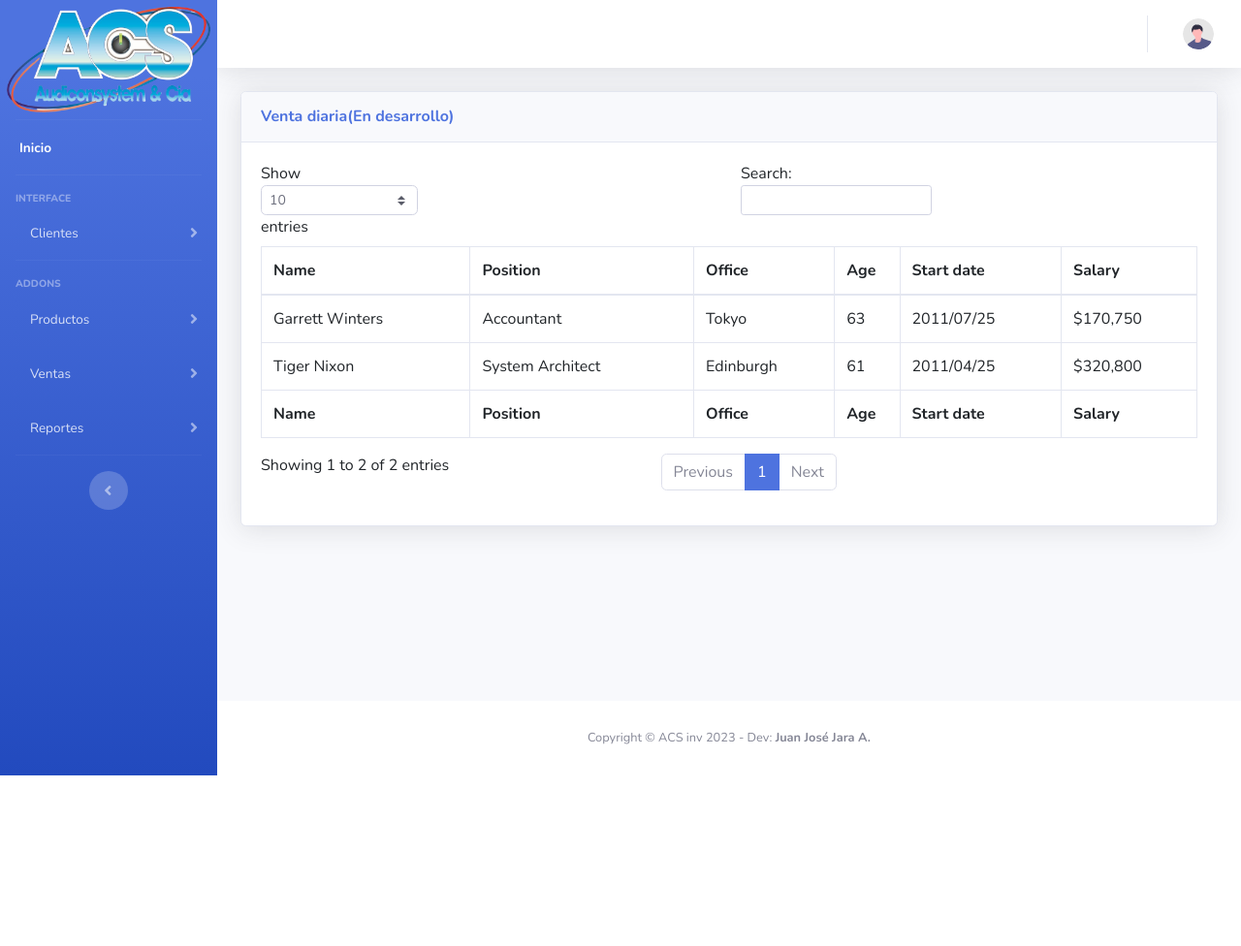
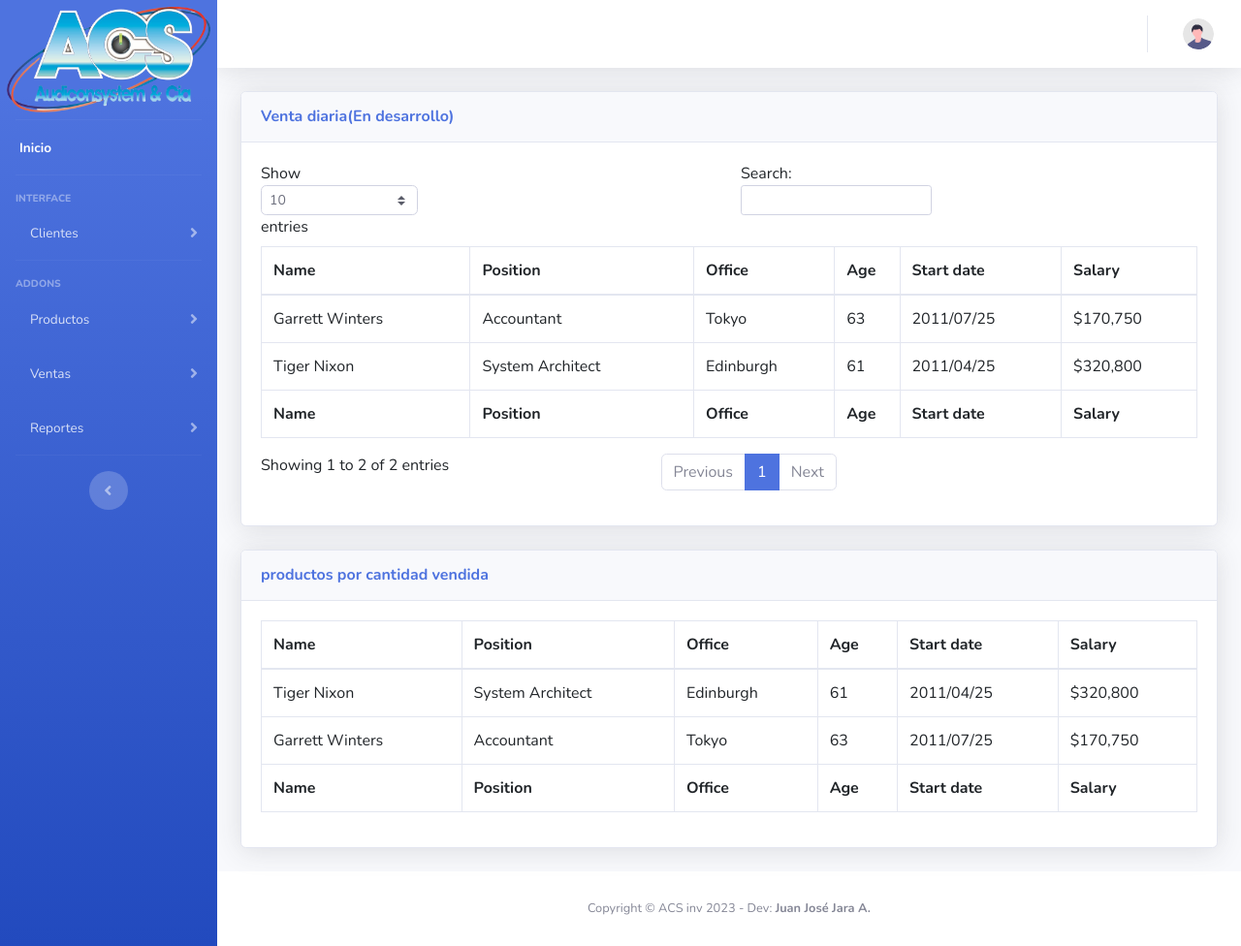
Before and after one commit to juanj72/ACS-V2, a Django app: page /productos/reporte_detalle/ in a window 1280 px wide. Shown: the whole page at 97% size. Before the commit the page ends 800 px from the top, so only its background shows below. Run offline with Django 4.2, Linux system fonts and the light colour scheme; some libraries are stand-ins or nearby versions.

Commit message:
agregacion cambios finales

```diff
--- a/producto/views.py
+++ b/producto/views.py
@@ -60,6 +60,7 @@ def editar_categoría(request,id):
 def reportes(request):
     productos_mas = productos_mas_vendidos()
 
+
     return render(request,'reportes/general.html',{'productos':productos_mas})
 
 def detalle_reporte(request):
@@ -79,8 +80,8 @@ FROM
         INNER JOIN
     producto p ON p.id = v.producto_id
 GROUP BY p.id
-ORDER BY  SUM(v.cantidad)*p.valor_publico DESC
-LIMIT 5
+
+
 
         """
 
--- a/templates/reportes/detallados.html
+++ b/templates/reportes/detallados.html
@@ -53,5 +53,58 @@
     </div>
 </div>
 
+<div class="card shadow mb-4">
+    <div class="card-header py-3">
+        <h6 class="m-0 font-weight-bold text-primary">productos por cantidad vendida</h6>
+    </div>
+    <div class="card-body">
+        <div class="table-responsive">
+            <table class="table table-bordered" id="dataTable" width="100%" cellspacing="0">
+                <thead>
+                    <tr>
+                        <th>Name</th>
+                        <th>Position</th>
+                        <th>Office</th>
+                        <th>Age</th>
+                        <th>Start date</th>
+                        <th>Salary</th>
+                    </tr>
+                </thead>
+                <tfoot>
+                    <tr>
+                        <th>Name</th>
+                        <th>Position</th>
+                        <th>Office</th>
+                        <th>Age</th>
+                        <th>Start date</th>
+                        <th>Salary</th>
+                    </tr>
+                </tfoot>
+                <tbody>
+                    <tr>
+                        <td>Tiger Nixon</td>
+                        <td>System Architect</td>
+                        <td>Edinburgh</td>
+                        <td>61</td>
+                        <td>2011/04/25</td>
+                        <td>$320,800</td>
+                    </tr>
+                    <tr>
+                        <td>Garrett Winters</td>
+                        <td>Accountant</td>
+                        <td>Tokyo</td>
+                        <td>63</td>
+                        <td>2011/07/25</td>
+                        <td>$170,750</td>
+                    </tr>
+
+
+
+                </tbody>
+            </table>
+        </div>
+    </div>
+</div>
+
 
 {% endblock %}
```
Also changed, not shown: templates/reportes/general.html (+6 -2 lines).
